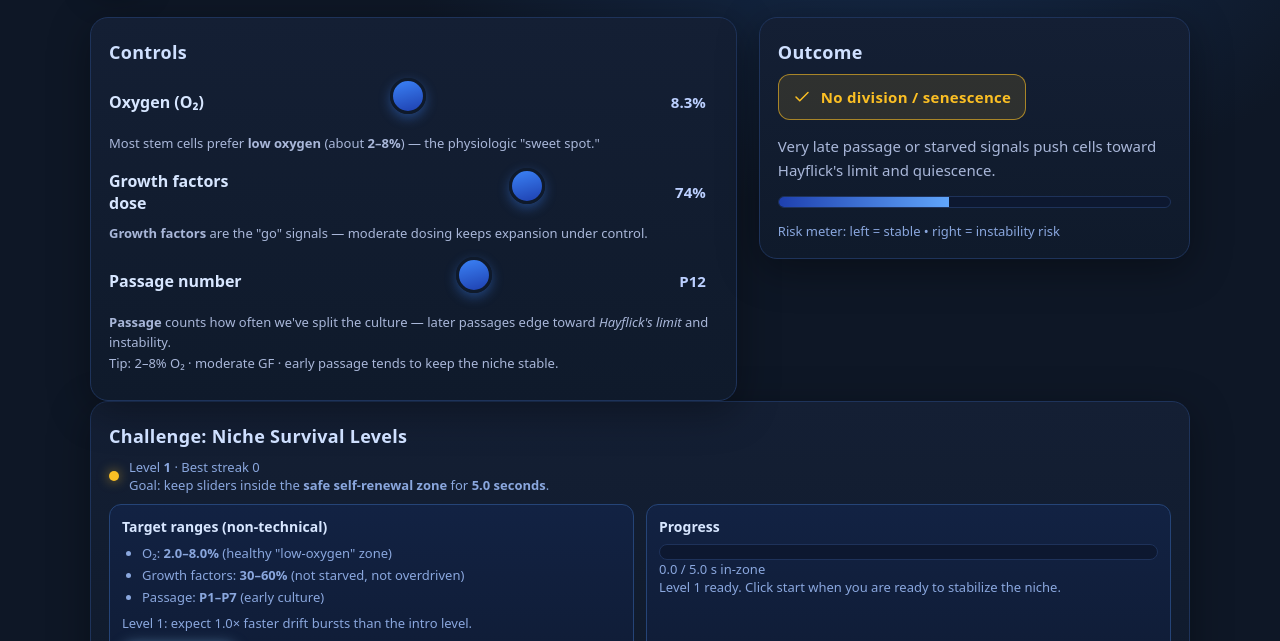
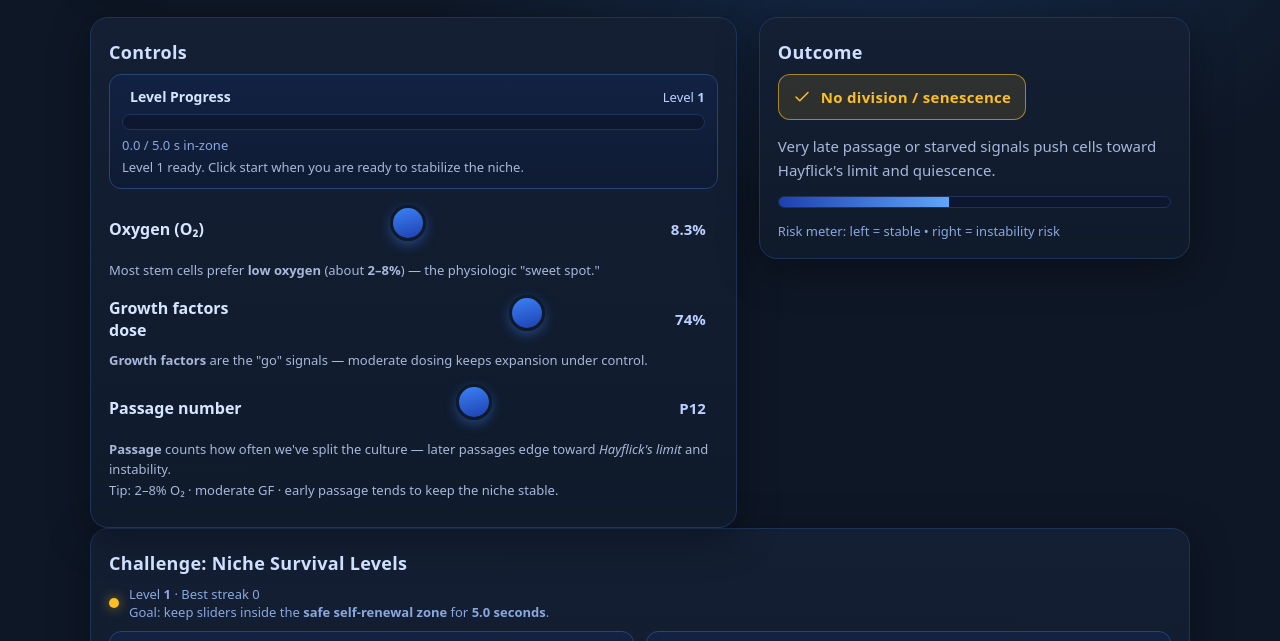
Before and after one commit to TadasL0/biomedwebsite, a plain HTML site: page stem-cell-game/index.html in a window 1280 px wide. Shown: the part 109-750 px from the top of the page. Drawn offline with Linux system fonts and the light colour scheme.

Commit message:
Update index.html

```diff
--- a/stem-cell-game/index.html
+++ b/stem-cell-game/index.html
@@ -186,6 +186,21 @@
     <div class="grid">
       <section class="card" aria-labelledby="controls">
         <h2 id="controls">Controls</h2>
+
+        <!-- Progress bar moved to top of controls -->
+        <div style="background:linear-gradient(180deg,#122243,#0f1b33);border:1px solid #254477;border-radius:12px;padding:12px;margin-bottom:16px">
+          <div style="display:flex;align-items:center;justify-content:space-between;margin-bottom:8px">
+            <h3 style="margin:0;font-size:14px;color:#d7e6ff;display:flex;align-items:center;gap:8px">
+              <span class="dot" id="liveDot"></span>
+              Level Progress
+            </h3>
+            <div class="small" style="color:#bcd0ff">Level <strong id="levelLabel">1</strong></div>
+          </div>
+          <div class="progress" aria-label="challenge progress"><div class="pbar" id="pbar"></div></div>
+          <div class="small" id="ptime" style="margin-top:6px">0.0 / 5.0 s in-zone</div>
+          <div class="small" id="statusNote" style="margin-top:4px;color:var(--muted)">Click "Start Level" below to begin.</div>
+        </div>
+
         <div class="row">
           <div class="label">Oxygen (O₂)</div>
           <div class="slider-container">
```
